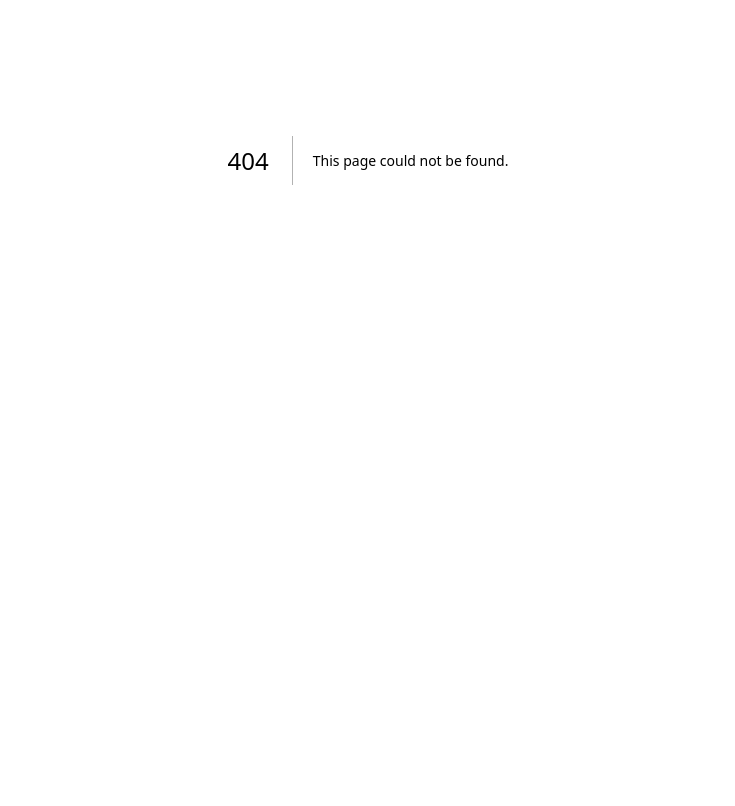
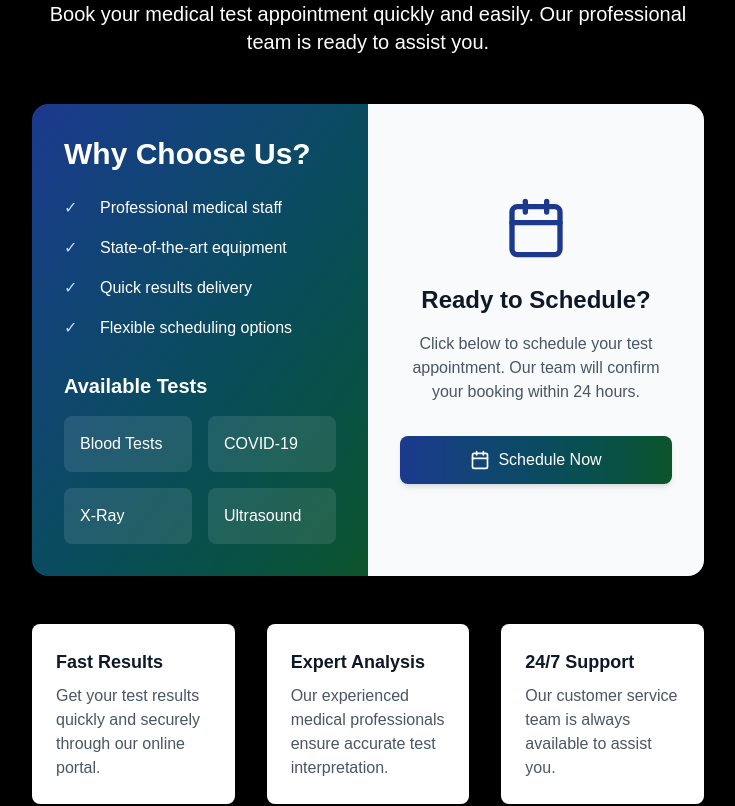
Before and after one commit to AlexOluwaseyi/medilab, a Next.js app: page /book-test in a window 1280 px wide. Before the commit this address had no page. Shown: the part 240-1046 px from the top of the page, without its empty margins (272-1007 px from the left). Before the commit the page ends 800 px from the top, so only its background shows below. Built offline with nearby package versions, Linux system fonts and the light colour scheme; no server answers; the database is empty.

Commit message:
Feat: Set up schedule component and page '/book-test'
'/book-test' not protected and can be access by anyone.
Allows users to schedule tests and await schedule approval.

```diff
--- /dev/null
+++ b/src/app/book-test/page.tsx
@@ -0,0 +1,20 @@
+import Footer from "@/components/Footer";
+import Header from "@/components/Header";
+import Schedule from "@/components/Schedule";
+
+export const metadata = {
+  title: "Schedule an Appointment",
+  description: "Book your laboratory test appointment",
+};
+
+export default function BookTest() {
+  return (
+    <>
+      <Header />
+      <div className="min-h-[calc(100dvh-(64px+56px))] md:min-h-[calc(100dvh-(64px+113px))] py-12 px-4 max-w-3xl mx-auto">
+        <Schedule />
+      </div>
+      <Footer />
+    </>
+  );
+}
--- /dev/null
+++ b/src/components/Schedule.tsx
@@ -0,0 +1,153 @@
+"use client";
+import { useState } from "react";
+import ScheduleModal from "./modals/ScheduleModal";
+import { Calendar } from "lucide-react";
+
+export const metadata = {
+  title: "Schedule an Appointment",
+  description: "Book your laboratory test appointment",
+};
+
+function Appointment() {
+  const [isModalOpen, setIsModalOpen] = useState(false);
+
+  const handleSuccess = (record: unknown) => {
+    console.log("New schedule:", record);
+    // Additional success handling if needed
+  };
+
+  return (
+    <div className="min-h-screen">
+      <div className="max-w-7xl mx-auto py-12 px-4 sm:px-6 lg:px-8">
+        {/* Hero Section */}
+        <div className="text-center mb-12">
+          <h1 className="text-4xl font-extrabold text-white sm:text-5xl md:text-6xl">
+            Schedule Your Test
+          </h1>
+          <p className="mt-3 max-w-md mx-auto text-base text-white sm:text-lg md:mt-5 md:text-xl md:max-w-3xl">
+            Book your medical test appointment quickly and easily. Our
+            professional team is ready to assist you.
+          </p>
+        </div>
+
+        {/* Main Content */}
+        <div className=" rounded-2xl shadow-xl overflow-hidden">
+          <div className="grid grid-cols-1 md:grid-cols-2">
+            {/* Left Column - Information */}
+            <div className="p-8 bg-gradient-to-br from-blue-900 to-green-900 text-white">
+              <div className="space-y-6">
+                <h2 className="text-3xl font-bold">Why Choose Us?</h2>
+                <ul className="space-y-4">
+                  <li className="flex items-start">
+                    <span className="flex-shrink-0 h-6 w-6 text-blue-200">
+                      ✓
+                    </span>
+                    <span className="ml-3">Professional medical staff</span>
+                  </li>
+                  <li className="flex items-start">
+                    <span className="flex-shrink-0 h-6 w-6 text-blue-200">
+                      ✓
+                    </span>
+                    <span className="ml-3">State-of-the-art equipment</span>
+                  </li>
+                  <li className="flex items-start">
+                    <span className="flex-shrink-0 h-6 w-6 text-blue-200">
+                      ✓
+                    </span>
+                    <span className="ml-3">Quick results delivery</span>
+                  </li>
+                  <li className="flex items-start">
+                    <span className="flex-shrink-0 h-6 w-6 text-blue-200">
+                      ✓
+                    </span>
+                    <span className="ml-3">Flexible scheduling options</span>
+                  </li>
+                </ul>
+
+                <div className="mt-8">
+                  <h3 className="text-xl font-semibold mb-4">
+                    Available Tests
+                  </h3>
+                  <div className="grid grid-cols-2 gap-4">
+                    <div className="bg-white/10 rounded-lg p-4">
+                      <p className="font-medium">Blood Tests</p>
+                    </div>
+                    <div className="bg-white/10 rounded-lg p-4">
+                      <p className="font-medium">COVID-19</p>
+                    </div>
+                    <div className="bg-white/10 rounded-lg p-4">
+                      <p className="font-medium">X-Ray</p>
+                    </div>
+                    <div className="bg-white/10 rounded-lg p-4">
+                      <p className="font-medium">Ultrasound</p>
+                    </div>
+                  </div>
+                </div>
+              </div>
+            </div>
+
+            {/* Right Column - Schedule Button */}
+            <div className="p-8 flex flex-col items-center justify-center bg-gray-50">
+              <div className="text-center max-w-md">
+                <Calendar className="mx-auto h-16 w-16 text-blue-900 mb-6" />
+                <h2 className="text-2xl font-bold text-gray-900 mb-4">
+                  Ready to Schedule?
+                </h2>
+                <p className="text-gray-600 mb-8">
+                  Click below to schedule your test appointment. Our team will
+                  confirm your booking within 24 hours.
+                </p>
+                <button
+                  onClick={() => setIsModalOpen(true)}
+                  className="w-full py-3 px-6 text-white bg-gradient-to-r from-blue-900 to-green-900 rounded-lg shadow-md hover:shadow-lg transition-shadow duration-300 flex items-center justify-center space-x-2"
+                >
+                  <Calendar className="h-5 w-5" />
+                  <span>Schedule Now</span>
+                </button>
+              </div>
+            </div>
+          </div>
+        </div>
+
+        {/* Additional Information */}
+        <div className="mt-12 grid grid-cols-1 gap-8 md:grid-cols-3">
+          <div className="bg-white p-6 rounded-lg shadow-md">
+            <h3 className="text-lg font-semibold text-gray-900 mb-2">
+              Fast Results
+            </h3>
+            <p className="text-gray-600">
+              Get your test results quickly and securely through our online
+              portal.
+            </p>
+          </div>
+          <div className="bg-white p-6 rounded-lg shadow-md">
+            <h3 className="text-lg font-semibold text-gray-900 mb-2">
+              Expert Analysis
+            </h3>
+            <p className="text-gray-600">
+              Our experienced medical professionals ensure accurate test
+              interpretation.
+            </p>
+          </div>
+          <div className="bg-white p-6 rounded-lg shadow-md">
+            <h3 className="text-lg font-semibold text-gray-900 mb-2">
+              24/7 Support
+            </h3>
+            <p className="text-gray-600">
+              Our customer service team is always available to assist you.
+            </p>
+          </div>
+        </div>
+      </div>
+
+      {/* Schedule Modal */}
+      <ScheduleModal
+        isOpen={isModalOpen}
+        onClose={() => setIsModalOpen(false)}
+        onSuccess={handleSuccess}
+      />
+    </div>
+  );
+}
+
+export default Appointment;
```
